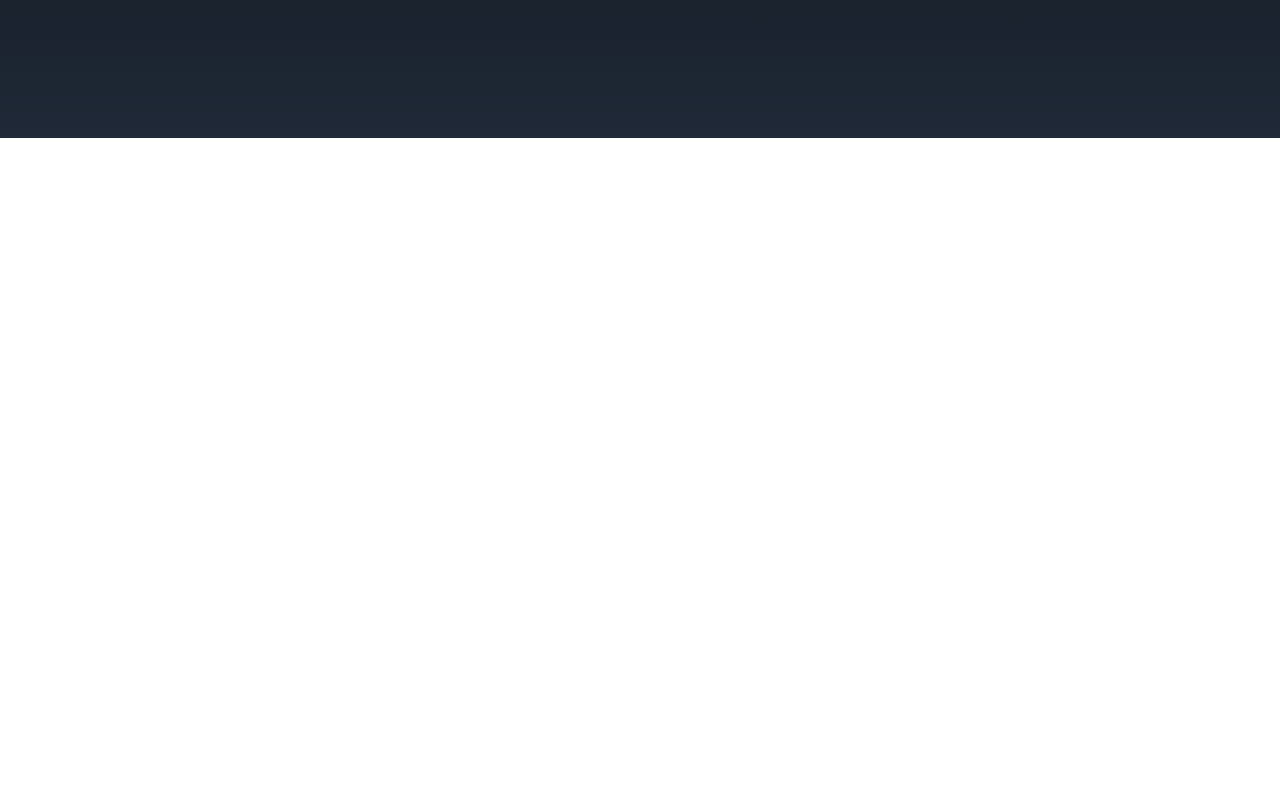
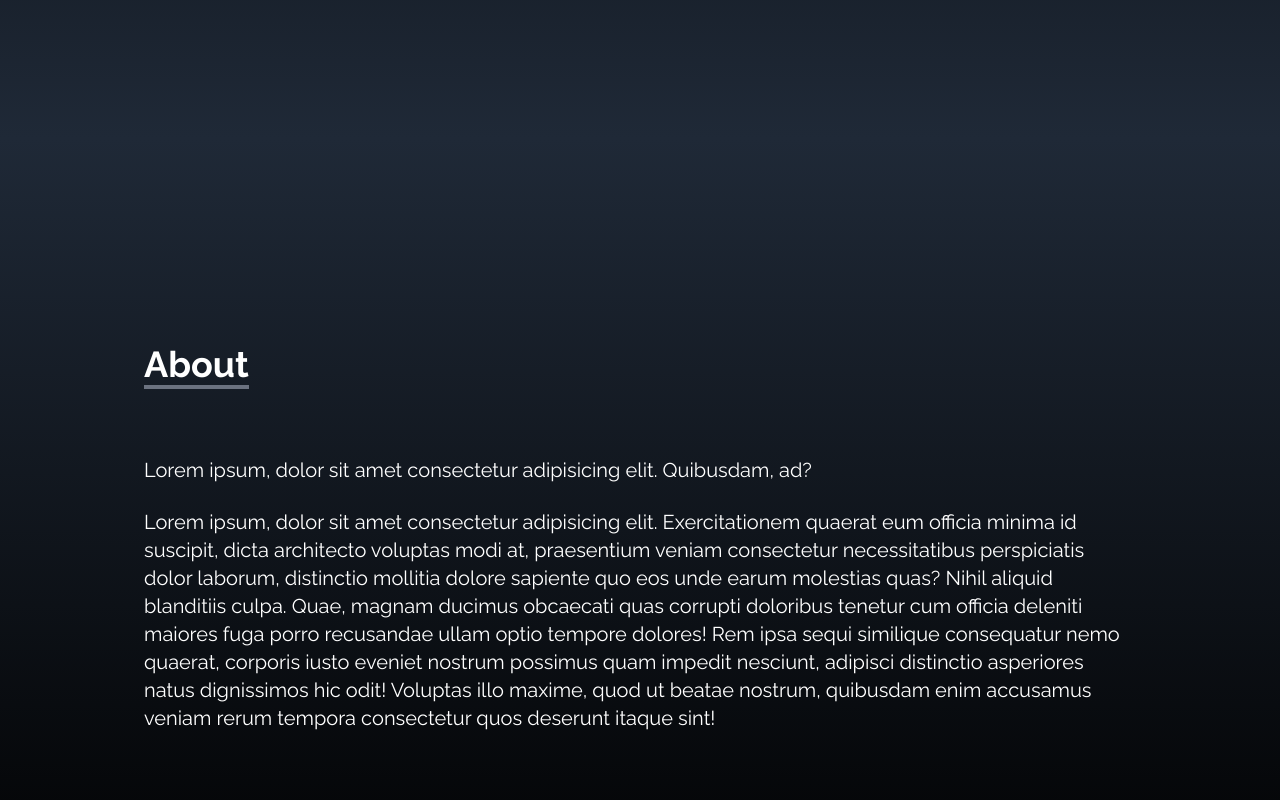
Before and after one commit to sharathshanmukh/Portfolio_React, a React (Vite) app in the folder Sanju_portfolio/: page / in a window 1280 px wide. Shown: the part 662-1462 px from the top of the page. Before the commit the page ends 800 px from the top, so only its background shows below. Built offline with nearby package versions, Linux system fonts and the light colour scheme.

Commit message:
added about

```diff
--- a/Sanju_portfolio/src/App.tsx
+++ b/Sanju_portfolio/src/App.tsx
@@ -1,3 +1,4 @@
+import About from "./Components/About"
 import Home from "./Components/Home"
 import NavBar from "./Components/NavBar"
 import SocialLinks from "./Components/SocialLinks"
@@ -10,6 +11,7 @@ function App() {
     <NavBar></NavBar>
     <Home></Home>
     <SocialLinks/>
+    <About></About>
     </>
   )
 }
--- /dev/null
+++ b/Sanju_portfolio/src/Components/About.tsx
@@ -0,0 +1,20 @@
+import React from 'react'
+
+const About = () => {
+  return (
+    <div className='w-full h-screen bg-gradient-to-b from-gray-800 to-black text-white' >
+        <div className='max-w-screen-lg p-4 mx-auto flex flex-col justify-center h-full w-full'>
+            <div className='pb-8'>
+                <p className='text-4xl font-bold border-b-4 inline border-gray-500'>About</p>
+            </div>
+            <p className="text-xl mt-10">
+                Lorem ipsum, dolor sit amet consectetur adipisicing elit. Quibusdam, ad?
+            </p>
+            <br/>
+            <p className="text-xl">Lorem ipsum, dolor sit amet consectetur adipisicing elit. Exercitationem quaerat eum officia minima id suscipit, dicta architecto voluptas modi at, praesentium veniam consectetur necessitatibus perspiciatis dolor laborum, distinctio mollitia dolore sapiente quo eos unde earum molestias quas? Nihil aliquid blanditiis culpa. Quae, magnam ducimus obcaecati quas corrupti doloribus tenetur cum officia deleniti maiores fuga porro recusandae ullam optio tempore dolores! Rem ipsa sequi similique consequatur nemo quaerat, corporis iusto eveniet nostrum possimus quam impedit nesciunt, adipisci distinctio asperiores natus dignissimos hic odit! Voluptas illo maxime, quod ut beatae nostrum, quibusdam enim accusamus veniam rerum tempora consectetur quos deserunt itaque sint!</p>
+        </div>
+    </div>
+  )
+}
+
+export default About
```
